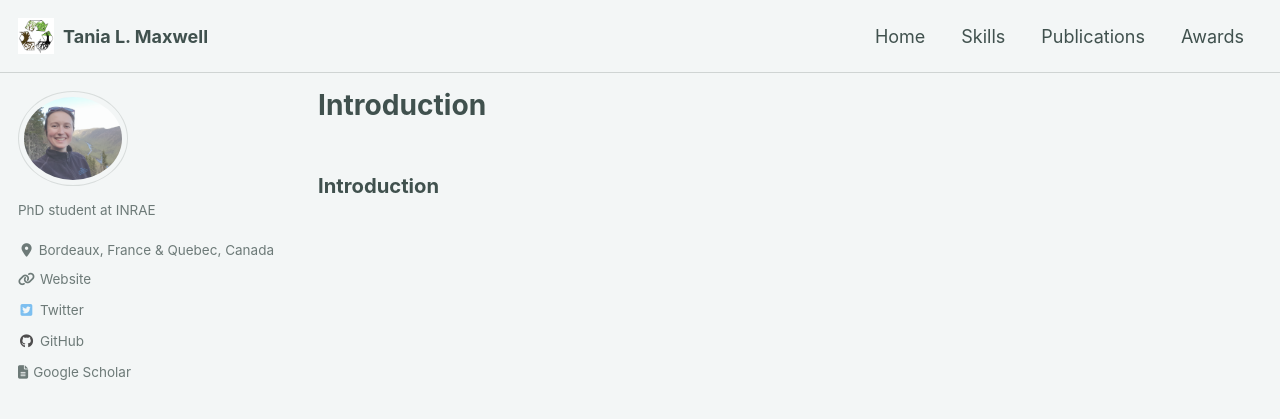
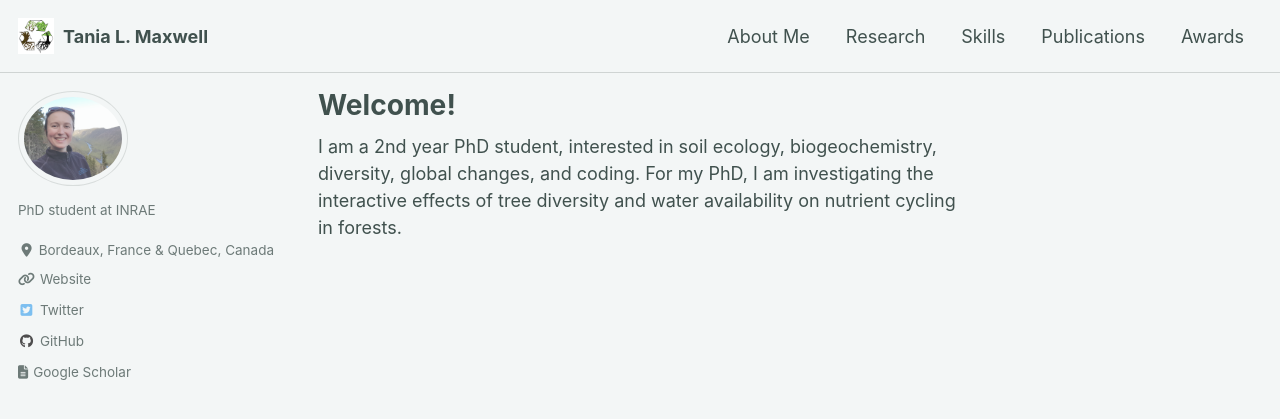
Before and after one commit to Tania-Maxwell/Tania-Maxwell.github.io, a Jekyll site: the page built from _pages/about_me.md, in a window 1280 px wide and 900 px high. Shown: the top 419 px of the window. Built offline with Jekyll 4.4.1, drawn with Linux system fonts in a browser that asks for light colours; cached includes are drawn as plain includes; nearby versions of some CDN libraries; our own code applies the rules of GitHub Pages for plain Markdown files.

Commit message:
adding pages to splash home

```diff
--- a/_data/navigation.yml
+++ b/_data/navigation.yml
@@ -1,7 +1,9 @@
 # main links
 main:
-  - title: "Home"
-    url: / #set to root
+  - title: "About Me"
+    url: /about_me/
+  - title: "Research"
+    url: /research/
   - title: "Skills"
     url: /skills/
   - title: "Publications"
--- /dev/null
+++ b/_pages/about_me.md
@@ -0,0 +1,7 @@
+---
+permalink: /about_me/
+author_profile: true
+title: "Welcome!"
+---
+
+I am a 2nd year PhD student, interested in soil ecology, biogeochemistry, diversity, global changes, and coding. For my PhD, I am investigating the interactive effects of tree diversity and water availability on nutrient cycling in forests.
--- a/docs/about_me.md
+++ /dev/null
@@ -1,8 +0,0 @@
----
-permalink: /about_me/
-author_profile: true
-toc: false
----
-
-### Introduction
-<br>
```
Also changed, not shown: docs/field_pictures.md (+1 -1 lines), index.html (+4 -3 lines), _pages/research.md (renamed from docs/research.md).
